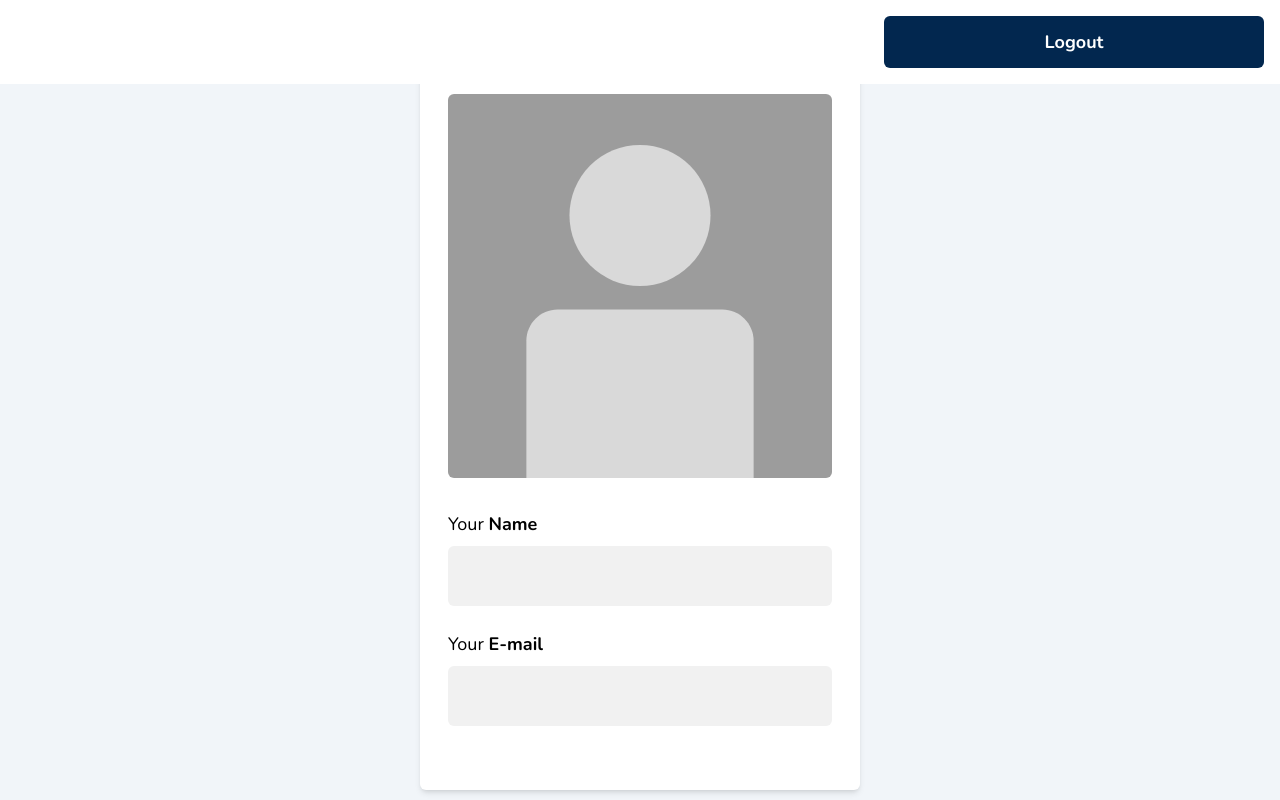
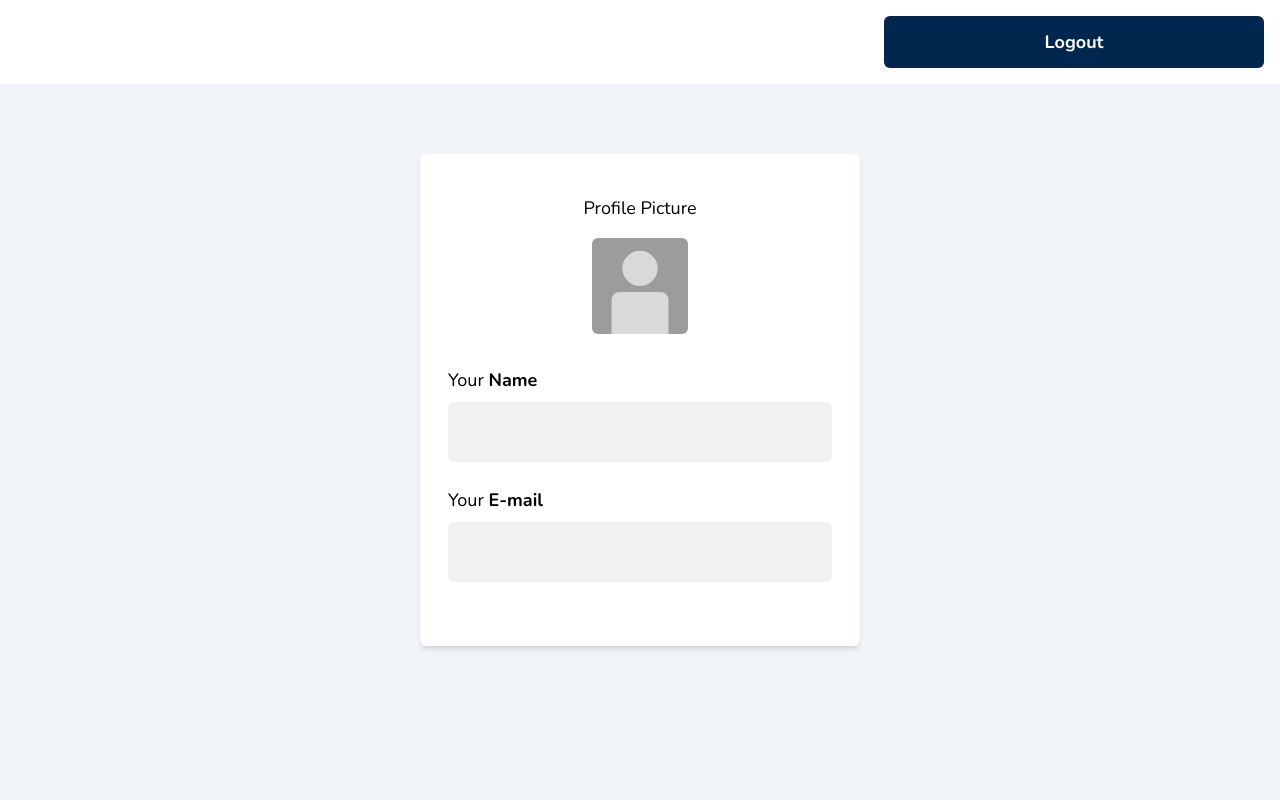
Before and after one commit to leon-siqueira/b2bit-test, a React (Vite) app: page /user in a window 1280 px wide. Built offline with nearby package versions, Linux system fonts and the light colour scheme; no server answers.

Commit message:
refactor: spacing improvements

```diff
--- a/src/components/LoginForm/index.tsx
+++ b/src/components/LoginForm/index.tsx
@@ -48,7 +48,7 @@ export default function LoginForm(): JSX.Element{
   }
 
   return (
-    <div className='flex flex-col bg-white justify-center px-7 py-10 max-w-[440px] w-full shadow-md rounded-md'>
+    <div className='flex flex-col bg-white justify-center px-7 py-10 max-w-[440px] w-full shadow-md rounded-md mx-2'>
       <img src={logo} alt="B2bit's logo" className='w-full max-w-[310px] mb-8 mt-4 self-center' />
       <form className='flex flex-col' ref={formRef} onSubmit={e => e.preventDefault()}>
         <label htmlFor="email" className={labelClasses}>E-mail</label>
--- a/src/components/UserCard/index.tsx
+++ b/src/components/UserCard/index.tsx
@@ -3,7 +3,6 @@ import placeHolder from '../../assets/placeholder.svg';
 
 type UserCardProps = {
   userInfo: Record<string, unknown >;
-
 }
 
 export default function UserCard(props: UserCardProps): JSX.Element {
@@ -14,14 +13,15 @@ export default function UserCard(props: UserCardProps): JSX.Element {
   const email = userInfo.email as string;
 
   const labelClasses = 'mb-2 text-lg';
-  const infoClasses = 'bg-gray-200 p-4 rounded-md mb-6 text-md h-[60px]'
+  const infoClasses = 'bg-gray-200 p-4 rounded-md mb-6 text-md h-[60px] truncate'
 
   return (
-    <div className="flex flex-col bg-white justify-center px-7 py-10 max-w-[440px] w-full shadow-md rounded-md">
+    <div className="flex flex-col bg-white justify-center px-7 py-10 max-w-[440px] w-full shadow-md rounded-md mx-2">
       <div className="flex flex-col">
         <span className="mb-4 text-lg self-center">Profile Picture</span>
-
-        <img src={avatar || placeHolder} alt="B2bit's logo" className="w-full object-contain w-20 h-20 mb-8 self-center rounded-md" />
+        <div className="relative self-center w-24 h-24 mb-8">
+          <img src={avatar || placeHolder} alt="B2bit's logo" className="absolute h-full w-full object-cover rounded-md" />
+        </div>
       </div>
 
       <div className="flex flex-col">
```
